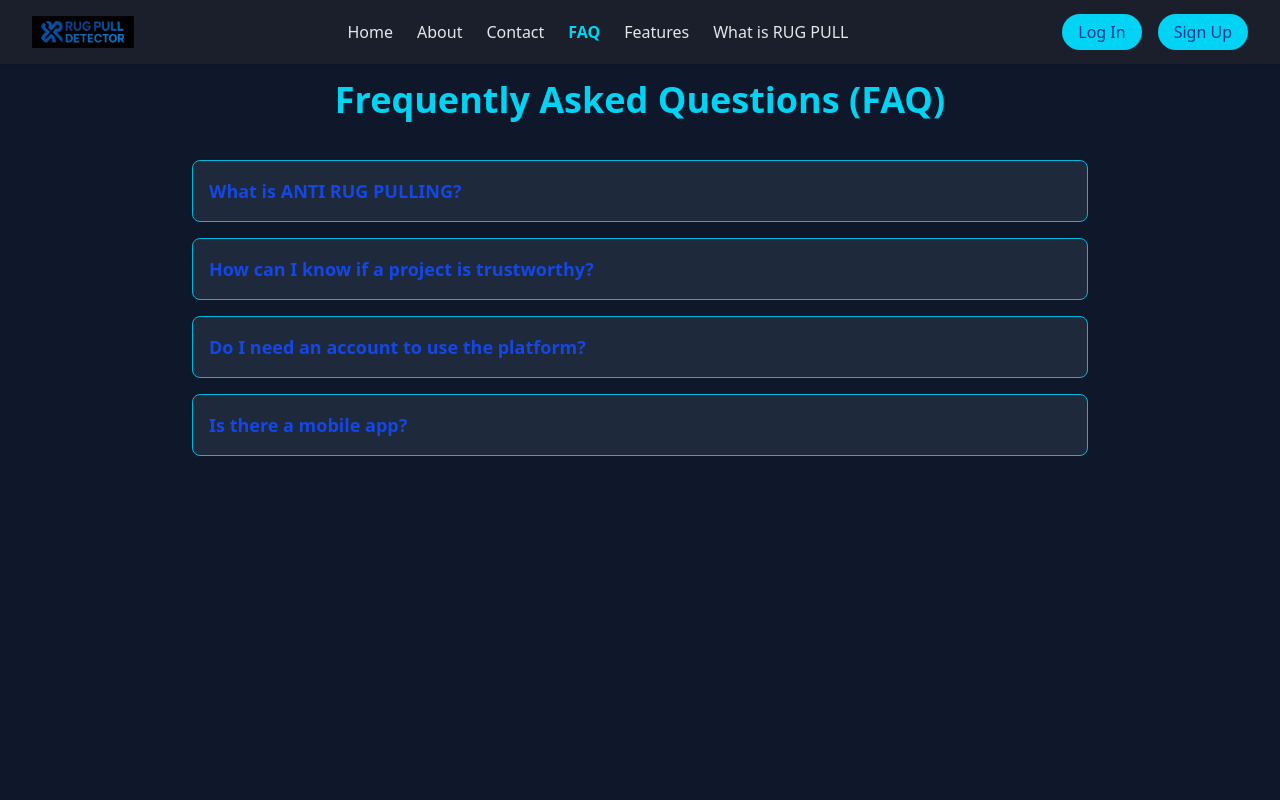
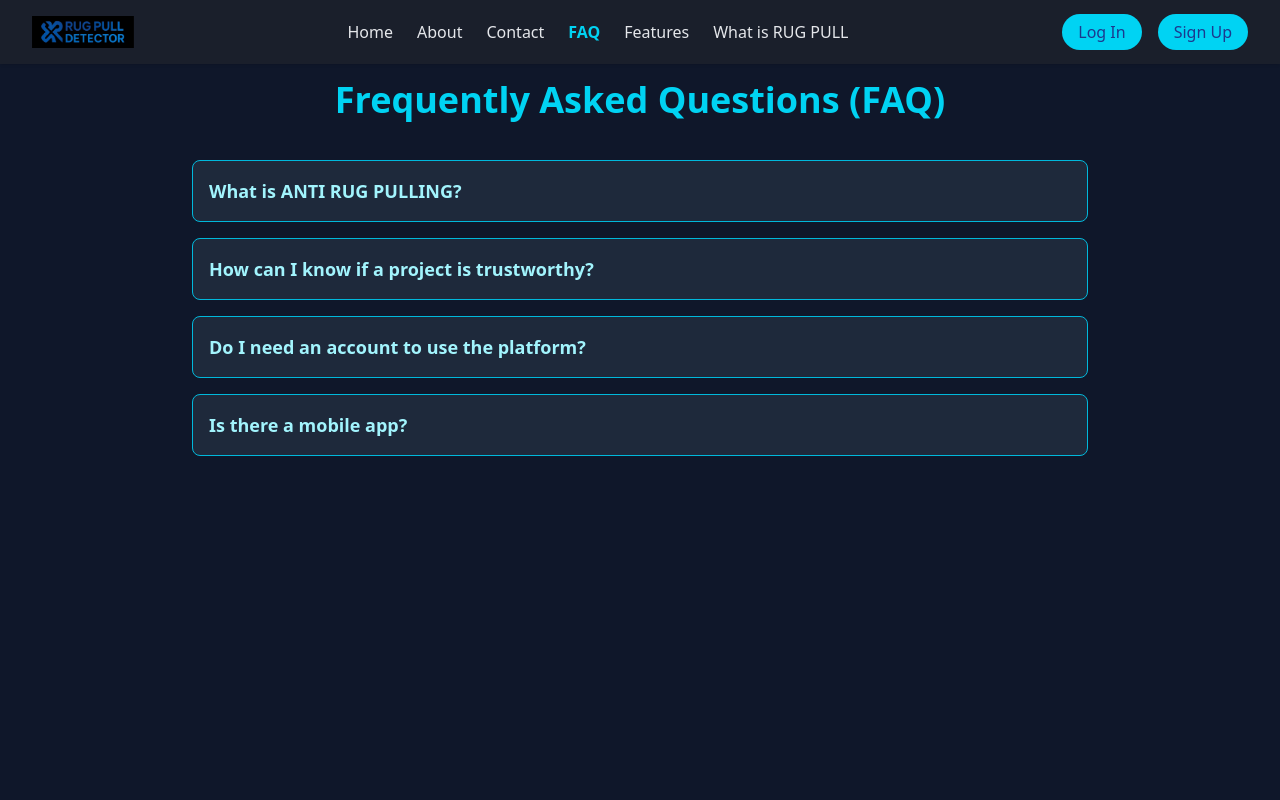
Before and after one commit to Vanquoc0201/FE_RugPull, a React (Vite) app: page /faq in a window 1280 px wide. Shown: the top 800 px of the page. Built offline with nearby package versions, Linux system fonts and the light colour scheme.

Commit message:
Complete

```diff
--- a/src/pages/HomeTemplates/FAQPage/index.tsx
+++ b/src/pages/HomeTemplates/FAQPage/index.tsx
@@ -45,7 +45,7 @@ const FAQPage = () => {
             >
               <button
                 onClick={() => toggle(index)}
-                className="w-full text-left text-lg font-semibold text-blue-700 hover:text-cyan-400 transition"
+                className="w-full text-left text-lg font-semibold text-cyan-200 hover:text-cyan-400 transition"
               >
                 {faq.question}
               </button>
```
Also changed, not shown: public/screenshots/FAQPage.png.
